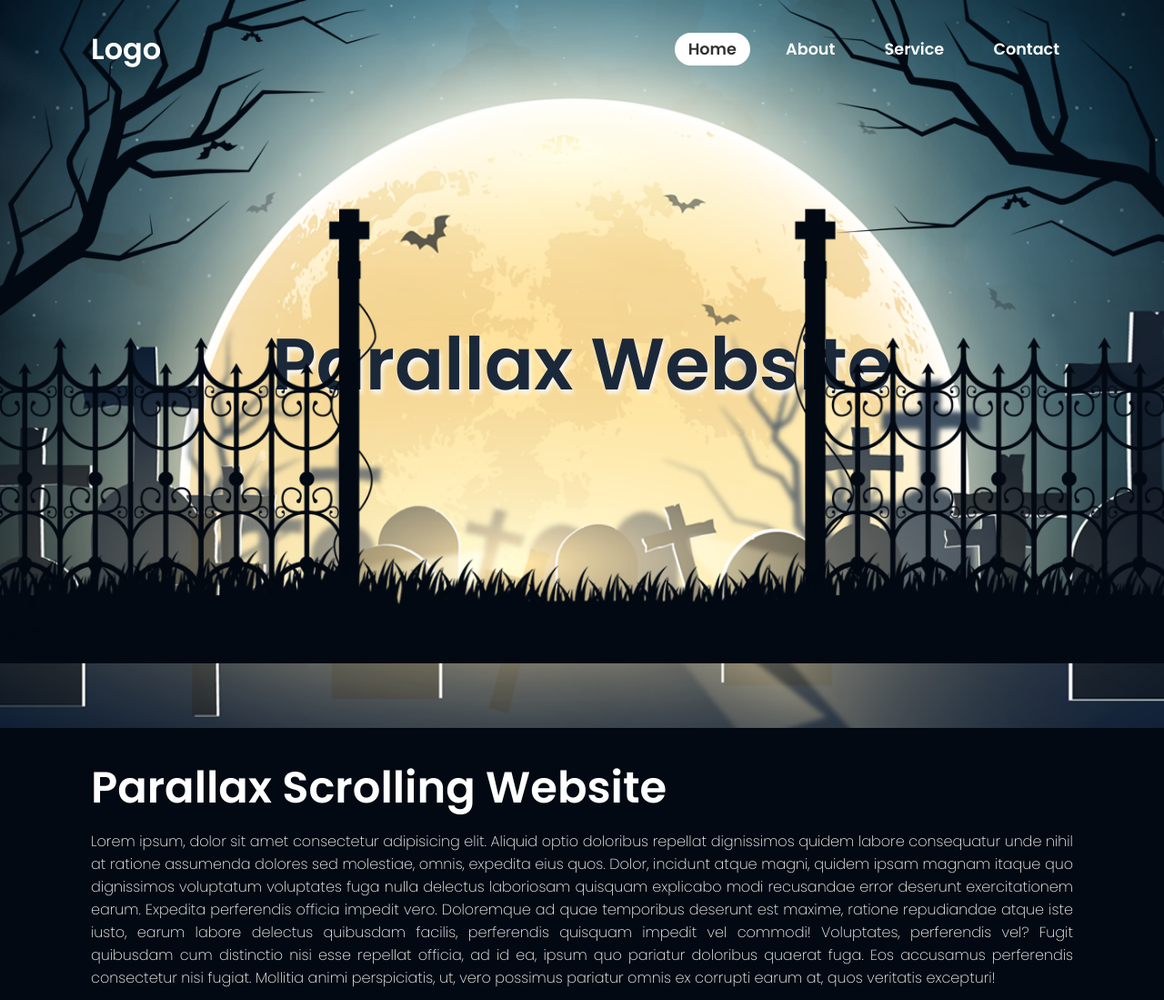
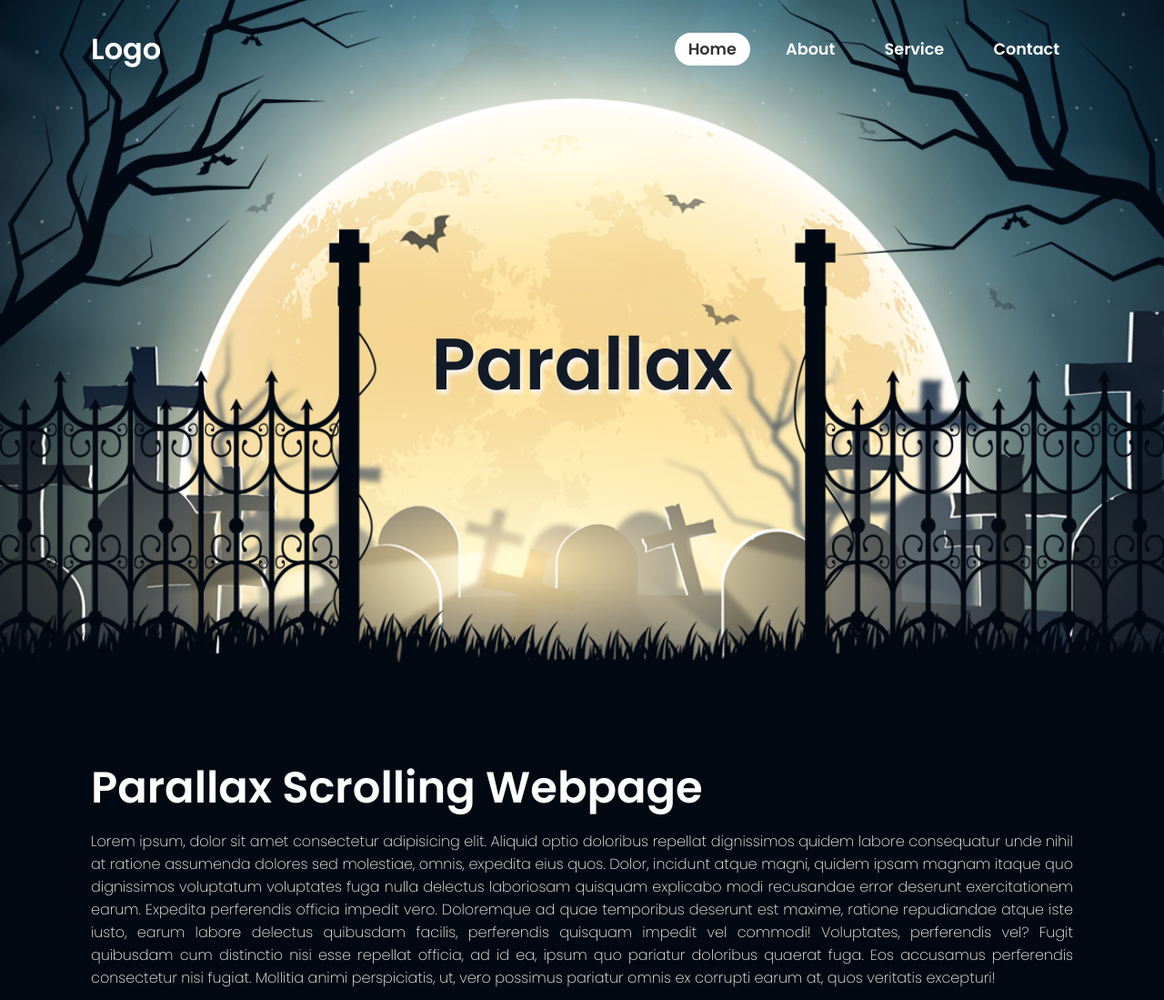
Before and after one commit to DarshanKrishna-DK/Graveyard-ParallaxScrolling, a plain HTML site: page index.html in a window 1280 px wide. Shown: the top 1099 px of the page at 91% size. Drawn offline with Linux system fonts and the light colour scheme.

Commit message:
Parallax Webpage

```diff
--- a/index.html
+++ b/index.html
@@ -19,16 +19,16 @@
     </header>
 
     <section class="parallax">
-        <h2 id="text">Parallax Website</h2>
-        <img src="/images/tree-left.png" alt="branch-left" id="tree-left">
-        <img src="/images/tree-right.png" alt="branch-right" id="tree-right">
+        <h2 id="text">Parallax</h2>
+        <img src="/images/tree-left.png" alt="tree-left" id="tree-left">
+        <img src="/images/tree-right.png" alt="tree-right" id="tree-right">
         <img src="/images/gate-left.png" alt="gate-left" id="gate-left">
         <img src="/images/gate-right.png" alt="gate-right" id="gate-right">
         <img src="/images/grass.png" alt="grass" id="grass">
     </section>
 
     <section class="sec">
-        <h2>Parallax Scrolling Website</h2>
+        <h2>Parallax Scrolling Webpage</h2>
         <p>
             Lorem ipsum, dolor sit amet consectetur adipisicing elit.
             Aliquid optio doloribus repellat dignissimos quidem labore
--- a/style.css
+++ b/style.css
@@ -82,7 +82,7 @@ header{
 #text{
     position: absolute;
     font-size: 5em;
-    color: #1b283a;
+    color: #131b28;
     text-shadow: 2px 4px 5px #f9f9f9;
 }
 
@@ -91,6 +91,7 @@ header{
     top: 0;
     left: 0;
     width: 100%;
+    height: 100vh;
     pointer-events: none;
 }
 
```
